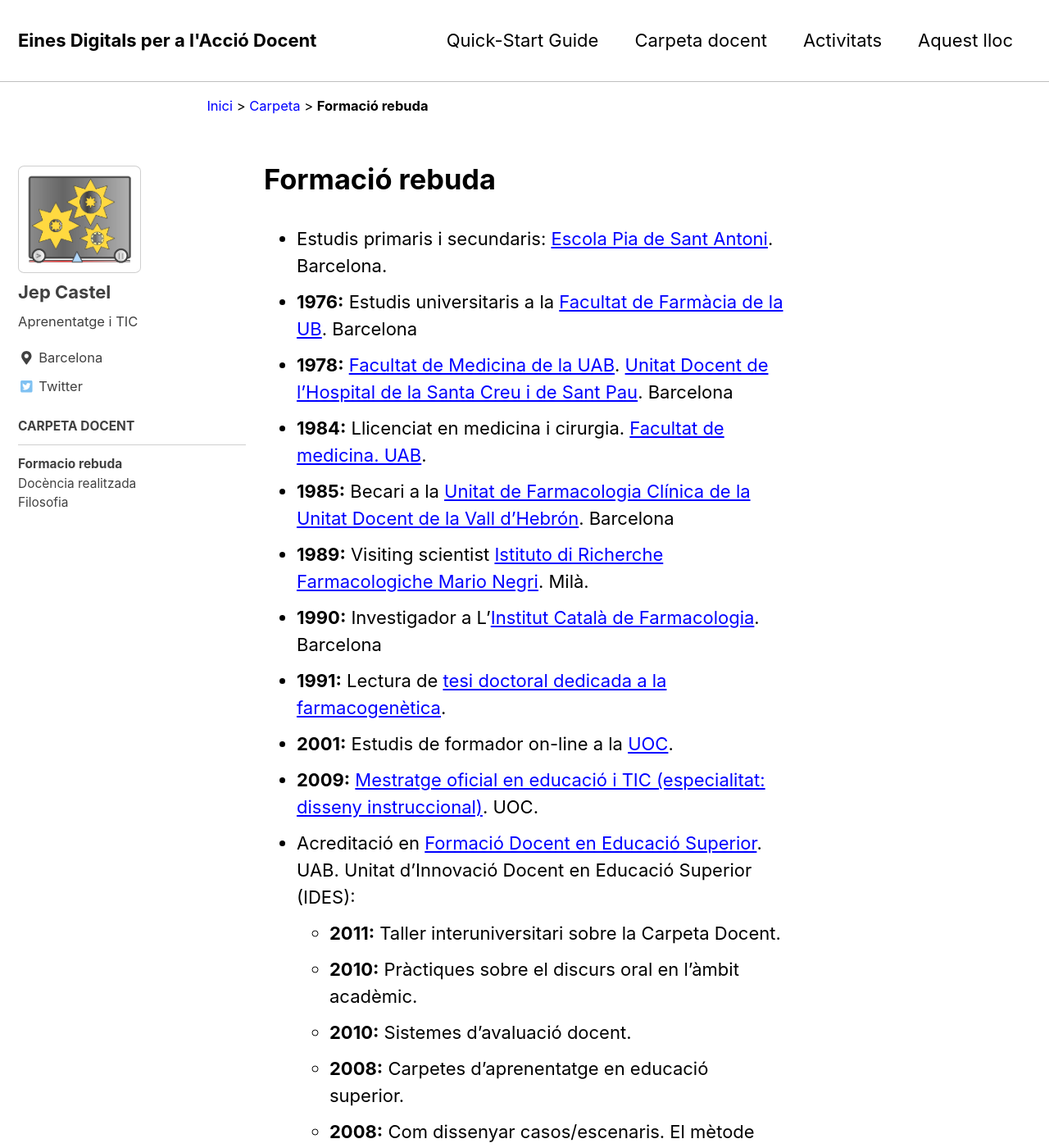
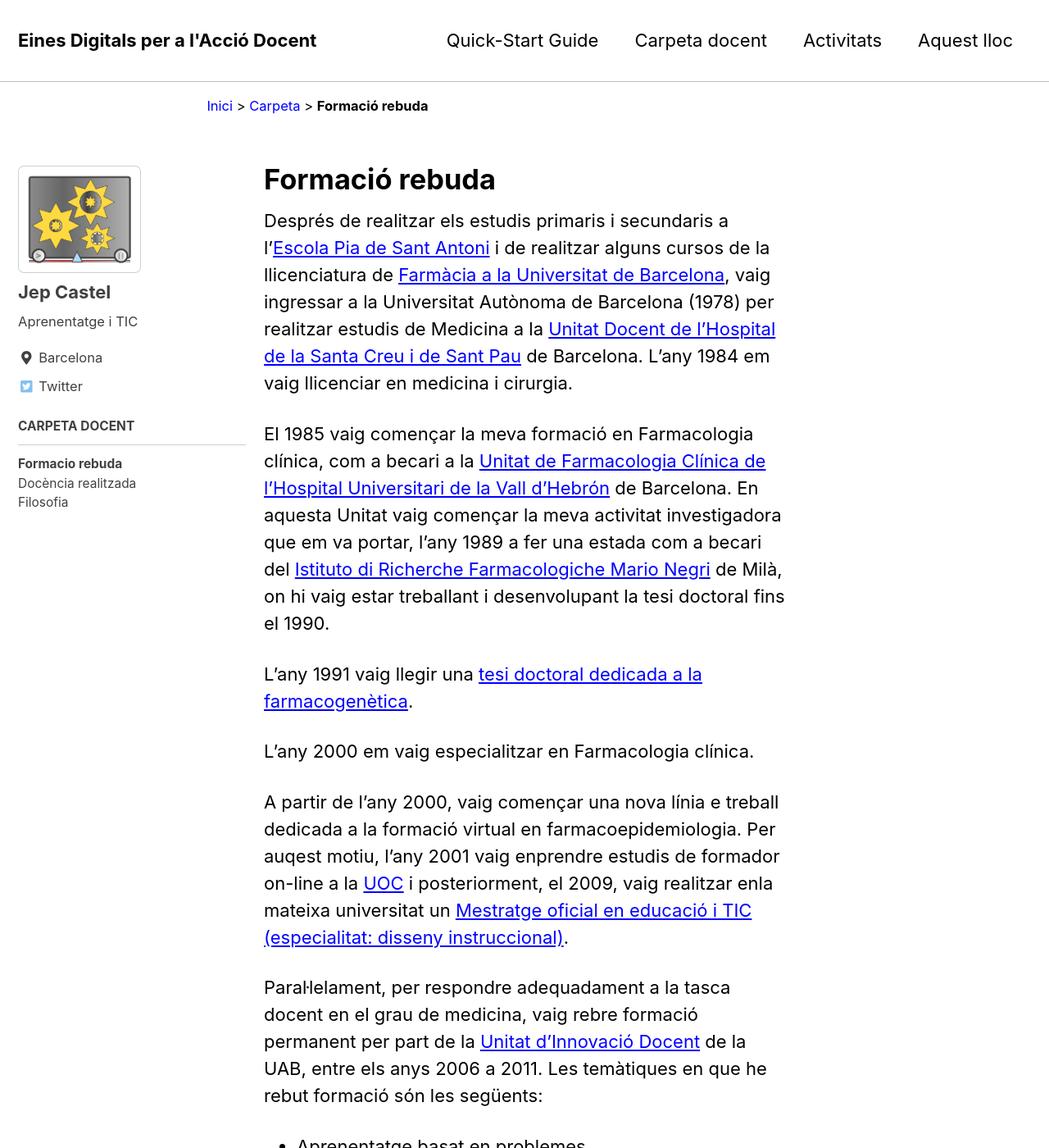
Before and after one commit to jepcastel/github.io, a Jekyll site: the page built from _carpeta/01Formacio-rebuda.md, in a window 1280 px wide and 1400 px high. Shown: the whole window at 82% size. Built offline with Jekyll 4.4.1, drawn with Linux system fonts in a browser that asks for light colours; nearby versions of some CDN libraries; some of the changed text lies outside the part shown.

Commit message:
Nova versio formacio rebuda

```diff
--- a/_carpeta/01Formacio-rebuda.md
+++ b/_carpeta/01Formacio-rebuda.md
@@ -5,26 +5,27 @@ title: "Formació rebuda"
 #  - title: <a href="/carpeta/02Docencia-realitzada">Docència realitzada</a>
 #  - title: <a href="/carpeta/03Filosofia-docent">Filosofia docent</a>
 ---
+Després de realitzar els estudis primaris i secundaris a l'<a href="http://santantoni.escolapia.cat/" target="_blank">Escola Pia de Sant Antoni</a> i de realitzar alguns cursos de la llicenciatura de <a href="https://www.ub.edu/portal/web/farmacia/home" target="_blank">Farmàcia a la Universitat de Barcelona</a>, vaig ingressar a la Universitat Autònoma de Barcelona (1978) per realitzar estudis de Medicina a la <a href="http://www.uab.cat/web/hospital-universitario-sant-pau-1229413433806.html" target="_blank">Unitat Docent de l'Hospital de la Santa Creu i de Sant Pau</a> de Barcelona. L'any 1984 em vaig llicenciar en medicina i cirurgia.
 
-* <a id="formacio"></a>Estudis primaris i secundaris: <a href="http://santantoni.escolapia.cat/" target="_blank">Escola Pia de Sant Antoni</a>. Barcelona.
-* **1976:** Estudis universitaris a la <a href="https://www.ub.edu/portal/web/farmacia/home" target="_blank">Facultat de Farmàcia de la UB</a>. Barcelona
-* **1978:** <a href="http://www.uab.cat/medicina/" target="_blank">Facultat de Medicina de la UAB</a>. <a href="http://www.uab.cat/web/hospital-universitario-sant-pau-1229413433806.html" target="_blank">Unitat Docent de l'Hospital de la Santa Creu i de Sant Pau</a>. Barcelona
-* **1984:** Llicenciat en medicina i cirurgia. <a href="http://www.uab.cat/medicina/" target="_blank">Facultat de medicina. UAB</a>.
-* **1985:** Becari a la <a href="http://www.uab.cat/servlet/Satellite?c=Page&cid=1195719927000&pagename=i-FMVH/Page/TemplateGenericHeaderSiteFake" target="_blank">Unitat de Farmacologia Clínica de la Unitat Docent de la Vall d'Hebrón</a>. Barcelona
-* **1989:** Visiting scientist <a href="http://www.marionegri.it/it_IT/home" target="_blank">Istituto di Richerche Farmacologiche Mario Negri</a>. Milà.
-* **1990:** Investigador a L'<a href="http://www.icf.uab.cat/ca/index.html" target="_blank">Institut Català de Farmacologia</a>. Barcelona
-* **1991:** Lectura de <a href="http://www.tdx.cat/handle/10803/5395;jsessionid=3D6CD0E9F91FF0A3207331636FF58A0F" target="_blank">tesi doctoral dedicada a la farmacogenètica</a>.
-* **2001:** Estudis de formador on-line a la <a href="http:www.uoc.edu" target="_blank">UOC</a>.
-* **2009:** <a href="http://estudis.uoc.edu/ca/masters-universitaris/educacio-tic/presentacio" target="_blank">Mestratge oficial en educació i TIC (especialitat: disseny instruccional)</a>. UOC.
-* Acreditació en <a href="http://www.uab.cat/web/unitat-d-innovacio-docent-en-educacio-superior/programa-fdes-1096482436142.html" target="_blank">Formació Docent en Educació Superior</a>. UAB. Unitat d'Innovació Docent en Educació Superior (IDES):
-  * **2011:** Taller interuniversitari sobre la Carpeta Docent.
-  * **2010:** Pràctiques sobre el discurs oral en l'àmbit acadèmic.
-  * **2010:** Sistemes d'avaluació docent.
-  * **2008:** Carpetes d'aprenentatge en educació superior.
-  * **2008:** Com dissenyar casos/escenaris. El mètode del cas.
-  * **2008:** Aprenentatge basat en problemes.
-  * **2008:** Aprenentatge basat en problemes en grups nombrosos.
-  * **2007:** Moodle:una plataforma d'e-learning lliure.
-  * **2007:** Carpeta de l'estudiant.
-  * **2006:** Aprenentatge basat en problemes i EEES.
-  * **2006:** El wiki com a eina d'aprennetatge en l'EEES.
+ El 1985 vaig començar la meva formació en Farmacologia clínica, com a becari a la <a href="https://www.vallhebron.com/ca/especialitats/farmacologia-clinica" target="_blank">Unitat de Farmacologia Clínica de l'Hospital Universitari de la Vall d'Hebrón</a> de Barcelona. En aquesta Unitat vaig començar la meva activitat investigadora que em va portar, l'any 1989 a fer una estada com a becari del <a href="http://www.marionegri.it/it_IT/home" target="_blank">Istituto di Richerche Farmacologiche Mario Negri</a> de Milà, on hi vaig estar treballant i desenvolupant la tesi doctoral fins el 1990.
+
+L'any 1991 vaig llegir una <a href="http://www.tdx.cat/handle/10803/5395;jsessionid=3D6CD0E9F91FF0A3207331636FF58A0F" target="_blank">tesi doctoral dedicada a la farmacogenètica</a>.
+
+L'any 2000 em vaig especialitzar en Farmacologia clínica.
+
+A partir de l'any 2000, vaig començar una nova línia e treball dedicada a la formació virtual en farmacoepidemiologia. Per auqest motiu, l'any 2001 vaig enprendre estudis de formador on-line a la <a href="http://www.uoc.edu" target="_blank">UOC</a> i posteriorment, el 2009, vaig realitzar  enla mateixa universitat un <a href="http://estudis.uoc.edu/ca/masters-universitaris/educacio-tic/presentacio" target="_blank">Mestratge oficial en educació i TIC (especialitat: disseny instruccional)</a>.
+
+Paral·lelament, per respondre adequadament a la tasca docent en el grau de medicina, vaig rebre formació permanent per part de la <a href="http://www.uab.cat/formacio-innovacio-docent/" target="_blank">Unitat d'Innovació Docent</a> de la UAB, entre els anys 2006 a 2011. Les temàtiques en que he rebut formació són les següents:
+
+  * Aprenentatge basat en problemes.
+  * Carpeta Docent.
+  * Carpetes d'aprenentatge.
+  * Discurs oral en l'àmbit acadèmic.
+  * Disseny de casos/escenaris per aprendre.
+  * Plataforma Moodle
+  * Sistemes d'avaluació́ docent.
+  * Wiki com a eina d'aprenentatge.
+
+<div align="left">
+<img src="/assets/images/UAB_5_x2,1.png" width="250" /> <img src="/assets/images/FICF-logo-gray.svg"  width="150" /> <img src="/assets/images/NEGRI_new.png"  width="200"/>  <img src="/assets/images/logoVH.svg"  width="150"/>
+</div>
```
Also changed, not shown: assets/images/FICF-logo-gray.svg (added), assets/images/NEGRI_new.png (added), assets/images/UAB_5_x2,1.png (added), assets/images/logoVH.svg (added).
